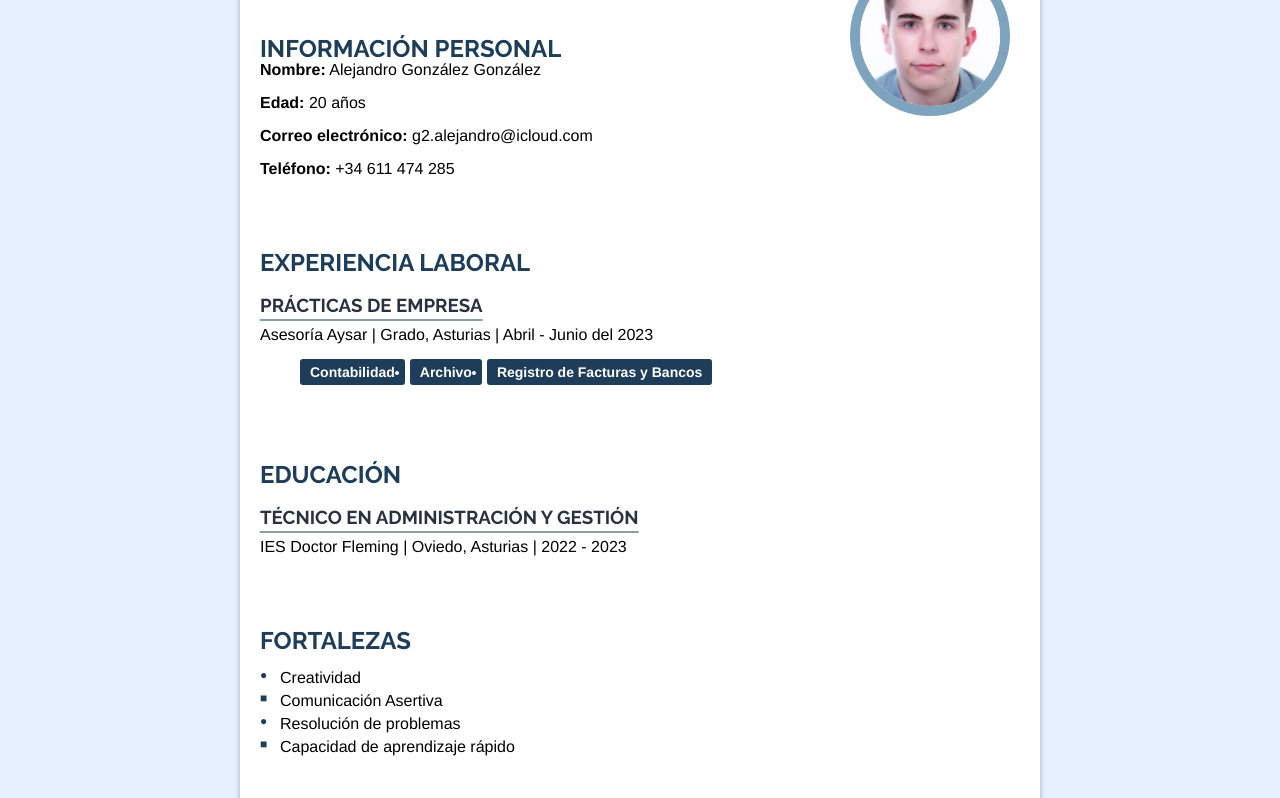
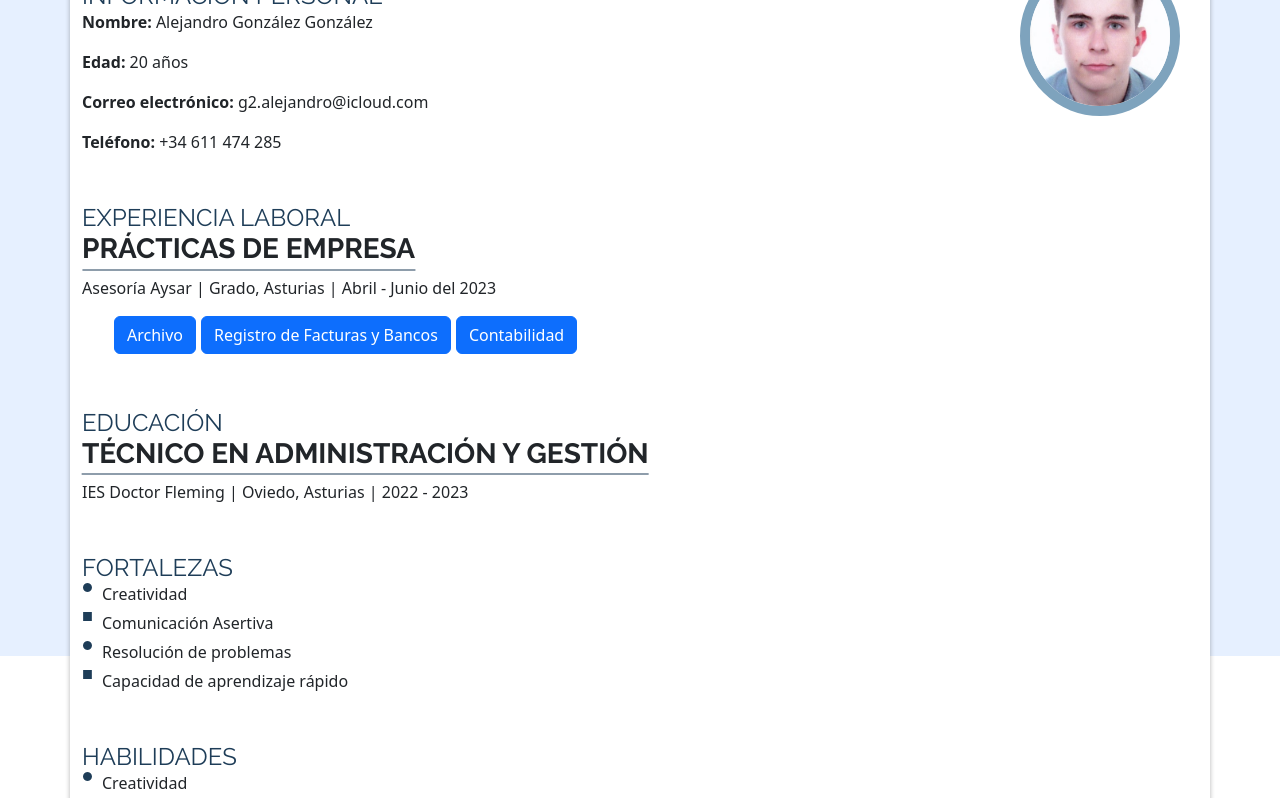
Before and after one commit to Jonathandm77/Mi-Curriculum, a plain HTML site: page index.html in a window 1280 px wide. Shown: the part 144-942 px from the top of the page. Drawn offline with nearby package versions, Linux system fonts and the light colour scheme.

Commit message:
cambios boostrap

```diff
--- a/estilos.css
+++ b/estilos.css
@@ -139,7 +139,7 @@
     .idiomas:hover {
       color: rgba(15, 15, 218, 0.87);
     }
-
+.tareas {text-decoration: underline;}
     .section-title {
       font-size: 24px;
       padding-bottom: 5px;
--- a/index.html
+++ b/index.html
@@ -7,6 +7,8 @@
   <title>Currículum</title>
   <link rel="stylesheet" href="/estilos.css">
   <link href="https://fonts.googleapis.com/css2?family=Raleway:wght@400;700&display=swap" rel="stylesheet">
+  <link rel="stylesheet" href="https://cdn.jsdelivr.net/npm/bootstrap@5.3.0/dist/css/bootstrap.min.css
+  ">
 </head>
 
 <body>
@@ -32,9 +34,9 @@
         <h3 class="experience-title">Prácticas de Empresa</h3>
         <p class="experience-description">Asesoría Aysar | Grado, Asturias | Abril - Junio del 2023</p>
         <ul class="skills">
-          <li class="skill">Contabilidad</li>
-          <li class="skill">Archivo</li>
-          <li class="skill">Registro de Facturas y Bancos</li>
+          <li class="skill btn btn-primary">Archivo</li>
+          <li class="skill btn btn-primary">Registro de Facturas y Bancos</li>
+          <li class="skill btn btn-primary">Contabilidad</li>
         </ul>
       </div>
     </div>
```
